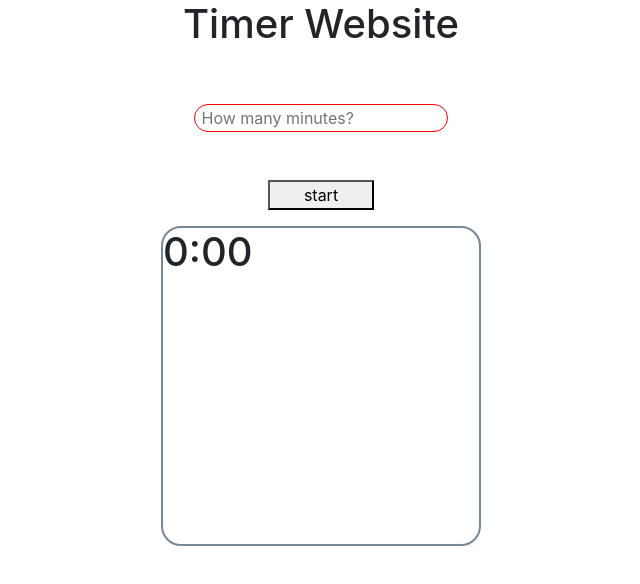
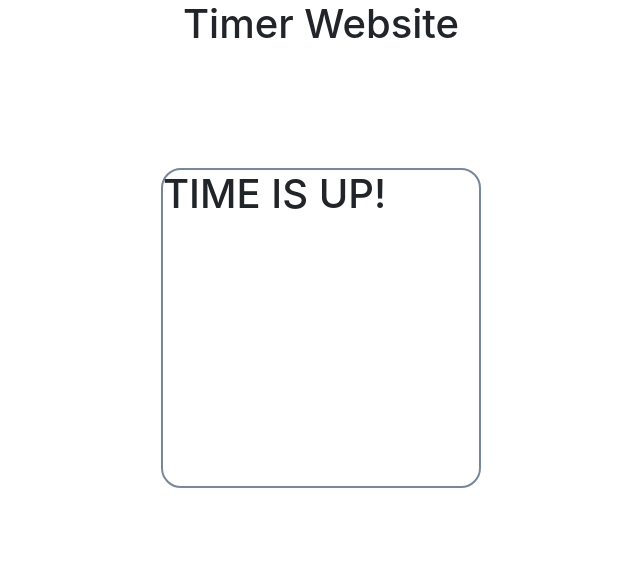
Before and after one commit to LexZavala/timer-project, a plain HTML site: page timer.html in a window 1280 px wide. Both pictures are taken after a click on the button "start". Shown: the whole page, without its empty margins (319-959 px from the left). Drawn offline with nearby package versions, Linux system fonts and the light colour scheme.

Commit message:
fixed functionality on timer

```diff
--- a/js/script.js
+++ b/js/script.js
@@ -3,7 +3,9 @@ var mySeconds;
 var intervalHandle;
 
 function resetPage(){
-    // document.getElementsByClassName('inputField');
+    // document.getElementsByClassName('inputField').style.display="none";
+    var origin = document.getElementsByTagName("body").html;
+    console.log(origin)
 }
 function tick(){
     var timeDisplay = document.getElementById('time');
@@ -17,8 +19,8 @@ function tick(){
     timeDisplay.innerHTML = message;
 
     if (mySeconds === 0){
-        // timeDisplay.innerHTML = "DONE";
-        alert("Time is up");
+        timeDisplay.innerHTML = "TIME IS UP!";
+        // alert("Time is up");
         clearInterval(intervalHandle);
         resetPage();
     }
@@ -26,22 +28,26 @@ function tick(){
 }
 
 function startCounter(){
-    var myInput = document.getElementById('inputField').value;
-    alert(myInput);
-    if (isNaN(myInput)){
+    var myInput = document.getElementById('inputField');
+    var userTime = Number(myInput.value)
+    if (isNaN(userTime)){
         alert("Type a valid number please");
         return;
     }
-    mySeconds = myInput*60;
+    mySeconds = userTime*60;
 
     intervalHandle=setInterval(tick, 1000);
 
     document.getElementById('inputField').style.display="none";
+    $('#myButton').css('display', 'none');
 }
 
-$('#myButton').click(function (){
+$('#myButton').click(function (e){
+    e.preventDefault();
     startCounter();
 });
+
+
 
 // var input = document.getElementsByClassName('inputField');
 // var checkEnter = input.addEventListener('keydown', function (e){
--- a/timer.html
+++ b/timer.html
@@ -11,7 +11,7 @@
         <h1 class="col" style="text-align: center">Timer Website</h1>
     </div>
     <div class="pb-5 row" id="timer-input">
-        <input type="text" placeholder=" How many minutes?" id="inputField col-2" style=" border: solid red 1px">
+        <input  class="col-2" type="text" placeholder=" How many minutes?" id="inputField" style=" border: solid red 1px">
     </div>
     <div class="row d-flex justify-content-center mb-3" >
         <button class="col-1" id="myButton">start</button>
```
